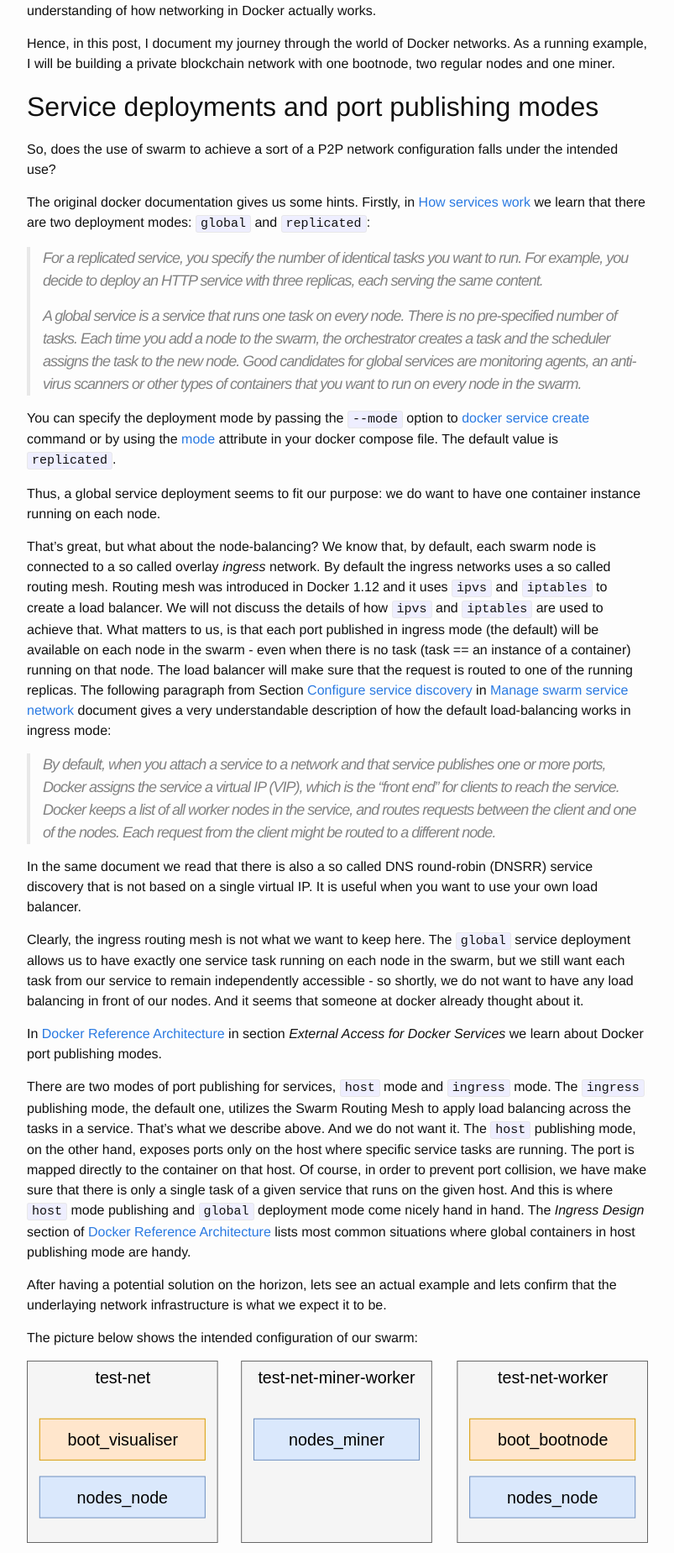
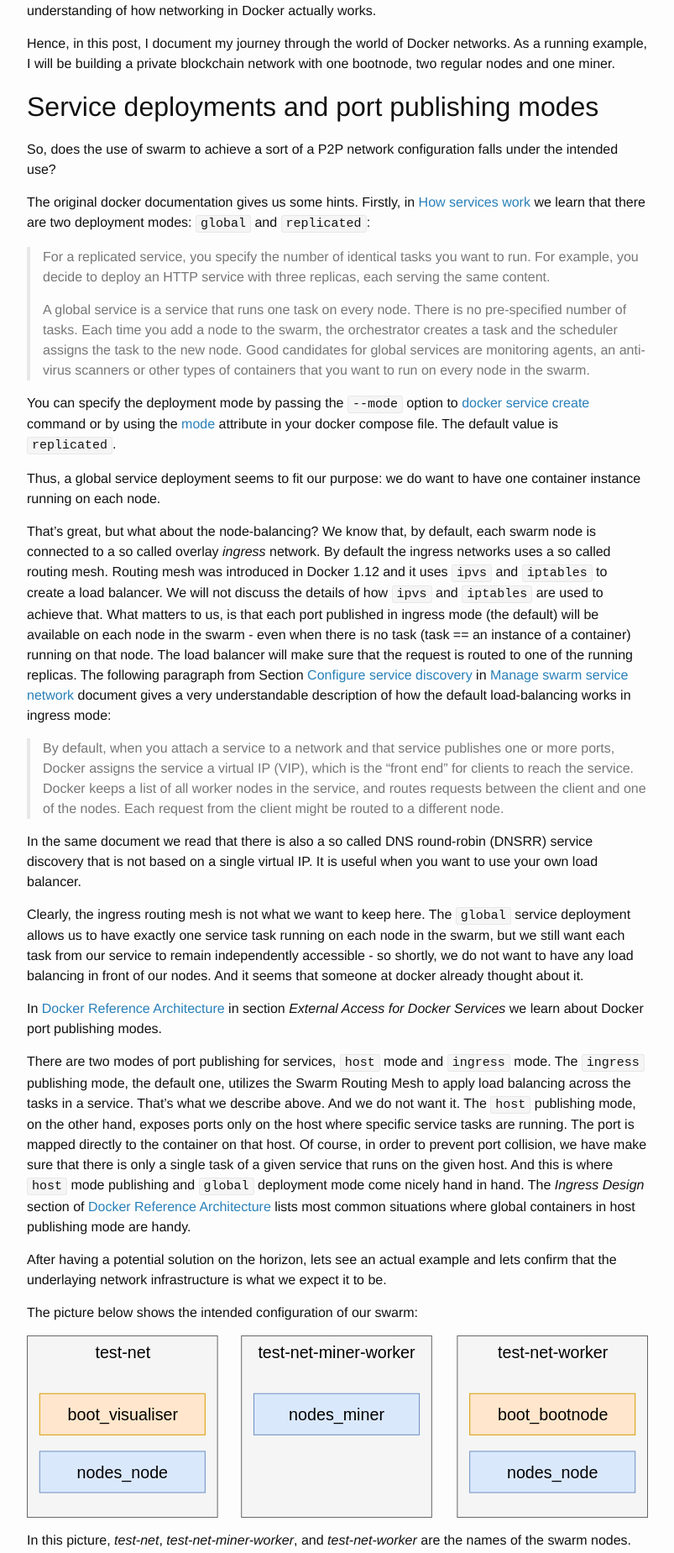
Before and after one commit to Charterhouse/charterhouse.github.io, a Jekyll site: the page built from _posts/2016-12-18-docker-swarm-networking.markdown, in a window 1280 px wide. Shown: the part 424-2273 px from the top of the page at 84% size, without its empty margins (238-1041 px from the left). Built offline with Jekyll 4.4.1, drawn with Linux system fonts in a browser that asks for light colours.

Commit message:
Updated styling for more balanced user experience

```diff
--- a/_sass/_base.scss
+++ b/_sass/_base.scss
@@ -91,7 +91,7 @@ h1, h2, h3, h4, h5, h6 {
  * Links
  */
 a {
-    color: $brand-color;
+    color: $link-color;
     text-decoration: none;
 
     &:visited {
@@ -99,7 +99,7 @@ a {
     }
 
     &:hover {
-        color: $text-color;
+        color: $link-color;
         text-decoration: underline;
     }
 }
@@ -110,12 +110,10 @@ a {
  * Blockquotes
  */
 blockquote {
-    color: $grey-color;
+    color: $text-color-quote;
     border-left: 4px solid $grey-color-light;
     padding-left: $spacing-unit / 2;
-    font-size: 18px;
-    letter-spacing: -1px;
-    font-style: italic;
+    // font-size: 18px;
 
     > :last-child {
         margin-bottom: 0;
@@ -132,7 +130,7 @@ code {
     font-size: 15px;
     border: 1px solid $grey-color-light;
     border-radius: 3px;
-    background-color: #eef;
+    background-color: #f5f5f5;
 }
 
 code {
--- a/_sass/_syntax-highlighting.scss
+++ b/_sass/_syntax-highlighting.scss
@@ -6,7 +6,7 @@
     @extend %vertical-rhythm;
 
     .highlighter-rouge & {
-      background: #eef;
+      background: #f5f5f5;
     }
 
     .c     { color: #998; font-style: italic } // Comment
--- a/css/main.scss
+++ b/css/main.scss
@@ -6,7 +6,8 @@
 
 
 // Our variables
-$base-font-family: "Helvetica Neue", Helvetica, Arial, sans-serif;
+// $base-font-family: "Helvetica Neue", Helvetica, Arial, sans-serif;
+$base-font-family: 'Source Sans Pro', 'Helvetica Neue', Helvetica, 'PingFang SC', 'Hiragino Sans GB', 'Microsoft YaHei', 'WenQuanYi Micro Hei', Arial, sans-serif;
 $base-font-size:   16px;
 $base-font-weight: 400;
 $small-font-size:  $base-font-size * 0.875;
@@ -15,8 +16,10 @@ $base-line-height: 1.5;
 $spacing-unit:     30px;
 
 $text-color:       #111;
+$text-color-quote: lighten($text-color, 40%);
 $background-color: #fdfdfd;
 $brand-color:      #2a7ae2;
+$link-color:       #2980b9;
 
 $grey-color:       #828282;
 $grey-color-light: lighten($grey-color, 40%);
```
